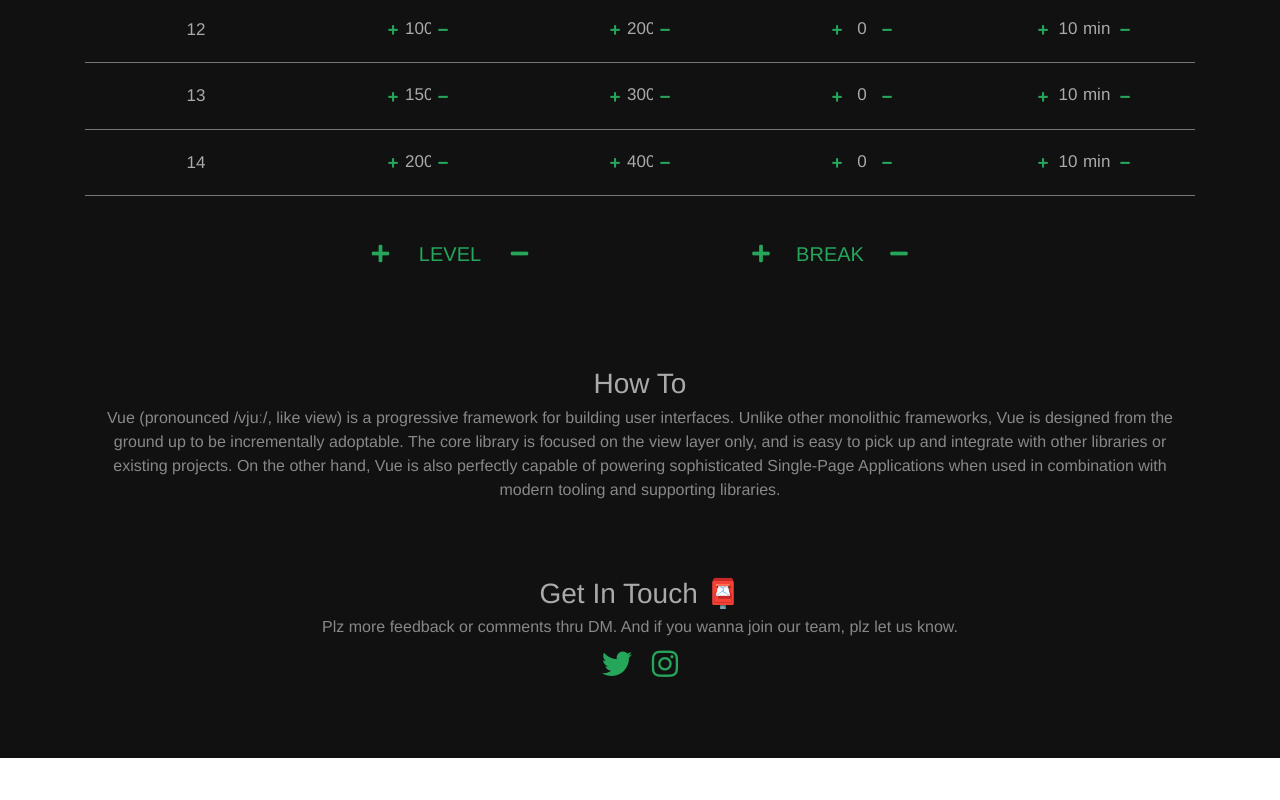
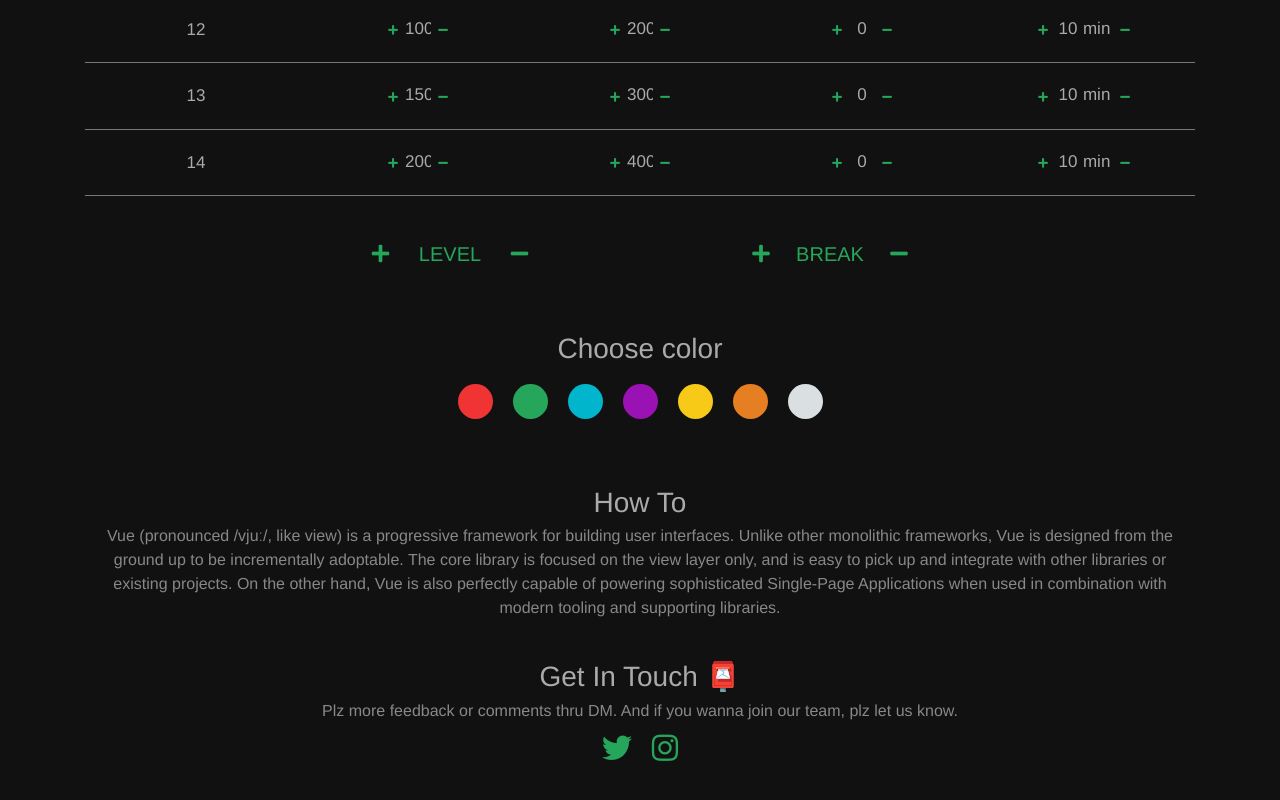
Before and after one commit to okuxxbos20/sick-poker-timer, a Vue app: page / in a window 1280 px wide. Shown: the part 1812-2612 px from the top of the page. Before the commit the page ends 2570 px from the top, so only its background shows below. Built offline with nearby package versions, Linux system fonts and the light colour scheme; a web font is replaced by a local one.

Commit message:
able to pick color theme

```diff
--- a/src/App.vue
+++ b/src/App.vue
@@ -1,11 +1,13 @@
 <template>
-  <div id="app">
+  <div
+    id="app"
+  >
     <Index/>
   </div>
 </template>
 
 <script>
-import Index from './components/Index.vue'
+import Index from './components/Index.vue';
 
 export default {
   name: 'App',
@@ -16,6 +18,18 @@ export default {
 <style lang="scss">
 @import url('https://fonts.googleapis.com/css?family=Josefin+Sans&display=swap');
 @import url('https://fonts.googleapis.com/css?family=Kosugi|Sawarabi+Gothic|Sawarabi+Mincho&display=swap');
+:root {
+  --currentTheme: #26a65b;
+  --greenTheme: #26a65b;
+  --purpleTheme: #9a12b3;//purple
+  --redTheme: #f03434;//red
+  --blueTheme: #00b5cc;//blue
+  --yellowTheme: #f7ca18;//yellow
+  --greyTheme: #dadfe1;//grey
+  --orangeTheme: #e67e22;//orange
+  --bg: #111;
+  --text: #888;
+}
 
 html {
   margin: 0;
--- /dev/null
+++ b/src/components/Color.vue
@@ -0,0 +1,49 @@
+<template>
+  <main>
+    <h3 class="h">Choose color</h3>
+    <div class="color red" @click="colorSelect('#f03434')"></div>
+    <div class="color green" @click="colorSelect('#26a65b')"></div>
+    <div class="color blue" @click="colorSelect('#00b5cc')"></div>
+    <div class="color purple" @click="colorSelect('#9a12b3')"></div>
+    <div class="color yellow" @click="colorSelect('#f7ca18')"></div>
+    <div class="color orange" @click="colorSelect('#e67e22')"></div>
+    <div class="color grey" @click="colorSelect('#dadfe1')"></div>
+  </main>
+</template>
+
+<script>
+export default {
+  name: 'Controller',
+
+  methods: {
+    colorSelect(color) {
+      document.documentElement.style.setProperty('--currentTheme', color);
+    }
+  }
+}
+</script>
+
+<style lang="scss" scoped>
+main {
+  margin-bottom: 50px;
+  .h {
+    color: #aaa;
+  }
+  .color {
+    display: inline-block;
+    width: 35px;
+    height: 35px;
+    border-radius: 50%;
+    margin: 10px;
+    transition: 0.2s;
+    &:hover { transform: scale(1.1); }
+  }
+  .red { background: #f03434; }
+  .green { background: #26a65b; }
+  .blue { background: #00b5cc; }
+  .purple { background: #9a12b3; }
+  .yellow { background: #f7ca18; }
+  .orange { background: #e67e22; }
+  .grey { background: #dadfe1; }
+}
+</style>
--- /dev/null
+++ b/src/components/Controller.vue
@@ -0,0 +1,67 @@
+<template>
+  <div class="controller justify-content-center">
+    <button @click="c_counterUp()" class="ctr plus_btn">
+      <i class="fas fa-plus"></i>
+    </button>
+    <button v-show="!r_status()" type="button" @click="c_startTimer()" class="ctr">
+      <i class="fas fa-play"></i>
+    </button>
+    <button v-show="r_status()" type="button" @click="c_stopTimer()" class="ctr stop">
+      <i class="fas fa-equals"></i>
+    </button>
+    <button @click="c_counterDown()" class="ctr minus_btn">
+      <i class="fas fa-minus"></i>
+    </button>
+  </div>
+</template>
+
+<script>
+export default {
+  name: 'Controller',
+  methods: {
+    c_counterUp() {
+      this.$store.commit('m_counterUp');
+    },
+    c_counterDown() {
+      this.$store.commit('m_counterDown');
+    },
+    c_startTimer() {
+      this.$store.commit('m_startTimer');
+    },
+    c_stopTimer () {
+      this.$store.commit('m_stopTimer');
+    },
+    r_status() {
+      return this.$store.getters.g_status;
+    }
+  }
+}
+</script>
+
+<style lang="scss" scoped>
+.controller {
+  .ctr {
+    color: var(--currentTheme);
+    font-size: 30px;
+    width: 70px;
+    height: 70px;
+    margin: 5px 20px 40px;
+    padding-top: 5px;
+    border-radius: 50%;
+    border: 2px solid var(--currentTheme);
+    background: transparent;
+    transition: 0.2s;
+    &:focus { outline: none; }
+    &:hover {
+      color: #2e3131;
+      border: 2px solid #2e3131;
+    }
+  }
+  .stop {
+    color: #111;
+    background: var(--currentTheme);
+    transform: rotate(90deg);
+    &:hover { border: 2px solid var(--currentTheme); }
+  }
+}
+</style>
--- a/src/components/Infomation.vue
+++ b/src/components/Infomation.vue
@@ -75,7 +75,7 @@ export default {
     padding: 0;
     margin: 0;
     span {
-      color: #26a65b;
+      color: var(--currentTheme);
       font-size: 40px;
       font-weight: 200;
     }
@@ -83,12 +83,10 @@ export default {
       color: #777;
       font-size: 25px;
     }
-    .denominator {
-      font-size: 25px;
-    }
+    .denominator { font-size: 25px; }
   }
   button {
-    color: #26a65b;
+    color: var(--currentTheme);
     font-size: 11px;
     width: 25px;
     height: 25px;
@@ -98,12 +96,10 @@ export default {
     border: none;
     background: transparent;
     transition: 0.2s;
-    &:focus {
-      outline: none;
-    }
+    &:focus { outline: none; }
     &:hover {
       color: #111;
-      background: #26a65b;
+      background: var(--currentTheme);
     }
   }
 }
--- a/src/components/Setting.vue
+++ b/src/components/Setting.vue
@@ -37,6 +37,8 @@
       <Table/>
     </div>
 
+    <Color/>
+
     <div class="part howto">
       <h3 class="h" v-if="this.lang">How To</h3>
       <h3 class="h ja" v-if="!this.lang">使い方</h3>
@@ -59,11 +61,12 @@
 
 <script>
 import Table from './Table.vue';
+import Color from './Color.vue';
 
 export default {
   name: 'Setting',
   props: {},
-  components: { Table },
+  components: { Table, Color },
   data() {
     return {
       lang: true,//true->'en', false->'ja'
@@ -116,19 +119,15 @@ export default {
   }
   .langchange {
     font-size: 12px;
-    color: #26a65b;
+    color: var(--currentTheme);
     background: transparent;
     border: none;
     border-bottom: 2px solid #111;
-    &:focus {
-      outline: none;
-    }
-    &:hover {
-      border-bottom: 2px solid #26a65b;
-    }
+    &:focus { outline: none; }
+    &:hover { border-bottom: 2px solid var(--currentTheme); }
   }
   .part {
-    margin: 0 0 75px;
+    margin-bottom: 40px;
     .st-initial {
       color: #aaa;
       margin-top: 40px;
@@ -138,22 +137,18 @@ export default {
         border: none;
         margin-left: 15px;
         border-radius: 100px;
-        color: #26a65b;
+        color: var(--currentTheme);
         text-align: center;
         font-size: 28px;
-        &:focus {
-          outline: none;
-        }
+        &:focus { outline: none; }
       }
     }
     .sns {
-      color: #26a65b;
+      color: var(--currentTheme);
       font-size: 30px;
       margin: 0 10px;
       transition: 0.2s;
-      &:hover {
-        transform: scale(1.2);
-      }
+      &:hover { transform: scale(1.2); }
     }
   }
 }
--- a/src/components/Table.vue
+++ b/src/components/Table.vue
@@ -219,7 +219,7 @@ export default {
 <style lang="scss" scoped>
 .st {
   .st-header {
-    color: #26a65b;
+    color: var(--currentTheme);
     font-size: 20px;
     vertical-align: middle;
   }
@@ -246,7 +246,7 @@ export default {
     border: none;
   }
   .btn {
-    color: #26a65b;
+    color: var(--currentTheme);
     font-size: 11px;
     width: 20px;
     height: 20px;
@@ -259,7 +259,7 @@ export default {
     &:focus { outline: none; }
     &:hover {
       color: #111;
-      background: #26a65b;
+      background: var(--currentTheme);
     }
   }
   .strategy_input {
@@ -272,13 +272,13 @@ export default {
     transition: 0.2s;
     &:focus { outline: none; }
     &:hover {
-      color: #26a65b;
-      border-bottom: 2px solid #26a65b;
+      color: var(--currentTheme);
+      border-bottom: 2px solid var(--currentTheme);
     }
   }
 }
 .strategy_btn {
-  color: #26a65b;
+  color: var(--currentTheme);
   font-size: 20px;
   width: 40px;
   height: 40px;
@@ -290,14 +290,14 @@ export default {
   transition: 0.2s;
   &:hover {
     color: #111;
-    background: #26a65b;
+    background: var(--currentTheme);
   }
   &:focus {
     outline: none;
   }
 }
 .strategy_span {
-  color: #26a65b;
+  color: var(--currentTheme);
   font-size: 20px;
   font-weight: 350;
 }
--- a/src/components/Timer.vue
+++ b/src/components/Timer.vue
@@ -5,7 +5,9 @@
         <p class="part time">{{ r_timer().min }} : {{ r_timer().sec }}</p>
         <h6 class="part level">LEVEL {{ r_level() }}</h6>
         <h6 class="part blinds">BLINDS</h6>
-        <h6 class="part sbbb">{{ r_strategy()[r_level()-1][0] }}/{{ r_strategy()[r_level()-1][1] }}</h6>
+        <h6 class="part sbbb">
+          {{ r_strategy()[r_level()-1][0] }}/{{ r_strategy()[r_level()-1][1] }}
+        </h6>
       </span>
     </div>
     <p class="nextbb">NEXT BLINDS :
@@ -23,7 +25,7 @@ export default {
     return {};
   },
   methods: {
-    r_status() {
+    r_status () {
       return this.$store.getters.g_status;
     },
     r_timer () {
@@ -64,7 +66,7 @@ export default {
     left: -200px;
     width: 400px;
     height: 400px;
-    background: #26a65b;
+    background: var(--currentTheme);
     // background: linear-gradient(45deg, #26a65b, #111);
     transform-origin: right 200px;
     z-index: 2;
@@ -78,7 +80,7 @@ export default {
     left: 200px;
     width: 400px;
     height: 400px;
-    background: #26a65b;
+    background: var(--currentTheme);
     // background: linear-gradient(45deg, #111, #26a65b);
     transform-origin: left 200px;
     z-index: 3;
@@ -86,11 +88,11 @@ export default {
   @keyframes rotate-circle-right {
     0% {
       transform: rotate(0deg);
-      background: #26a65b;
+      background: var(--currentTheme);
     }
     50%  {
       transform: rotate(180deg);
-      background: #26a65b;
+      background: var(--currentTheme);
     }
     50.01% {
       transform: rotate(360deg);
@@ -140,7 +142,7 @@ export default {
   }
   .blinds {
     font-size: 25px;
-    color: #26a65b;
+    color: var(--currentTheme);
     top: 72%;
     left: 51%;
   }
@@ -156,8 +158,8 @@ export default {
   color: #777;
   font-size: 20px;
   span {
-    color: #26a65b;
     font-size: 35px;
+    color: var(--currentTheme);
   }
 }
 </style>
--- a/src/main.js
+++ b/src/main.js
@@ -14,6 +14,36 @@ Vue.use(BootstrapVue);
 const store = new Vuex.Store({
   state: {
     status: false,
+    theme: {
+      redTheme: {
+        color: '#f03434',
+        isSelected: false
+      },
+      greenTheme: {
+        color: '#26a65b',
+        isSelected: true
+      },
+      blueTheme: {
+        color: '#00b5cc',
+        isSelected: false
+      },
+      purpleTheme: {
+        color: '#9a12b3',
+        isSelected: false
+      },
+      yellowTheme: {
+        color: '#f7ca18',
+        isSelected: false
+      },
+      orangeTheme: {
+        color: '#e67e22',
+        isSelected: false
+      },
+      greyTheme: {
+        color: '#dadfe1',
+        isSelected: false
+      }
+    },
     strategy: [
       [1, 2, 0, 600],
       [5, 10, 0, 600],
```
Also changed, not shown: src/components/Index.vue (+3 -82 lines).
